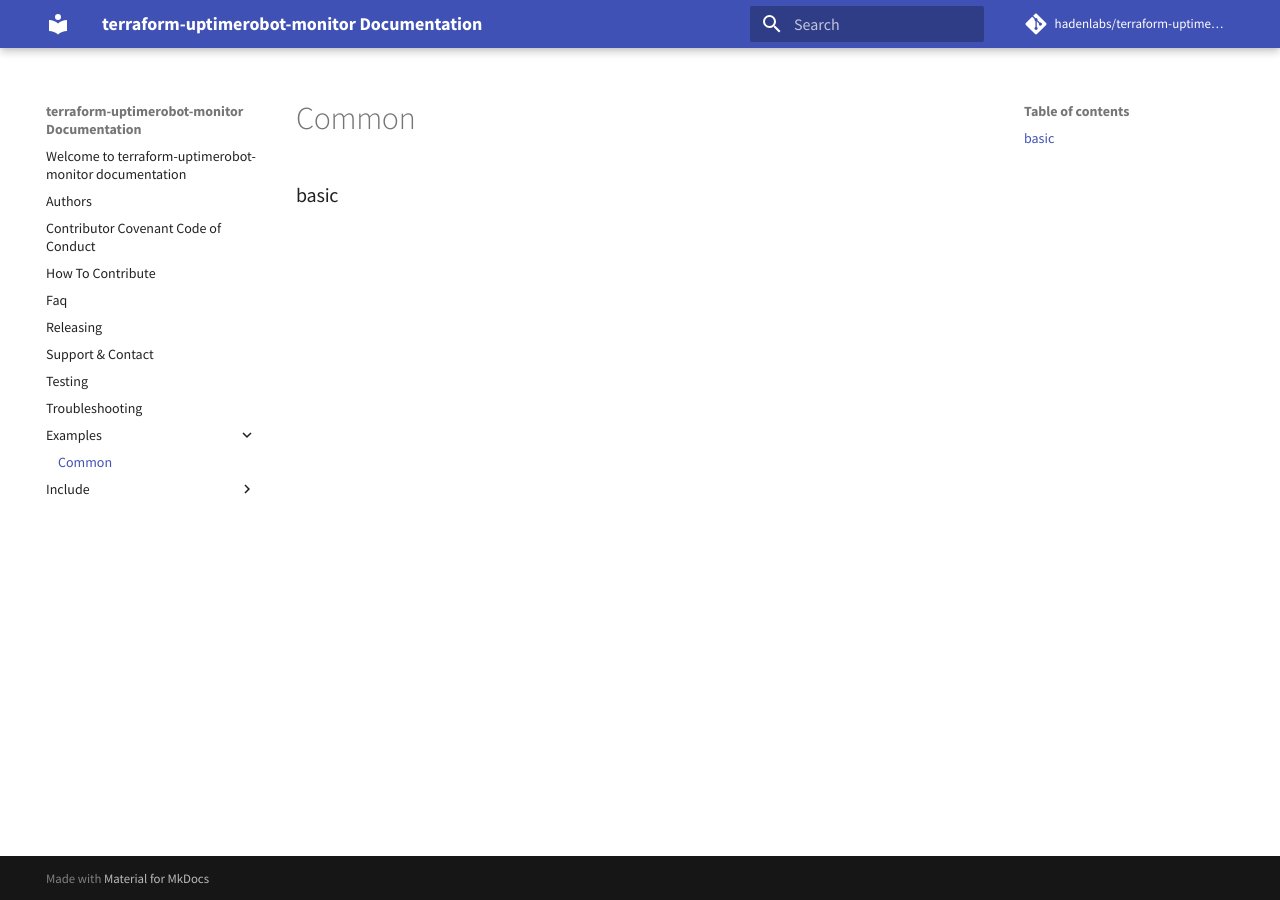
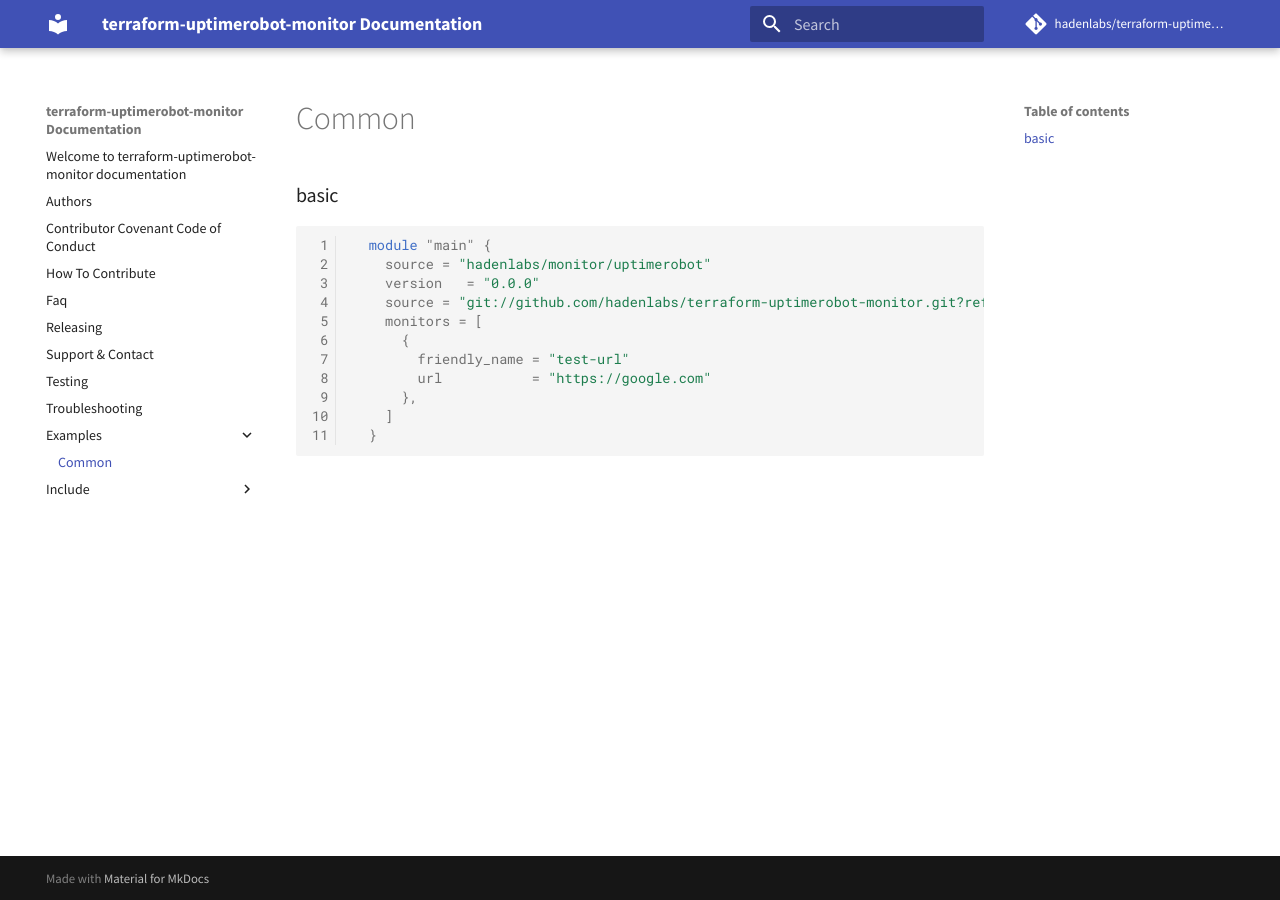
Before and after one commit to hadenlabs/terraform-uptimerobot-monitor, an MkDocs documentation site: the page built from docs/examples/common.md, in a window 1280 px wide. Built offline with MkDocs 1.6.1 and Material for MkDocs 9.7.7, drawn with Linux system fonts in a browser that asks for light colours; comment, search, counter and statistics services are not loaded.

````diff
--- a/docs/examples/common.md
+++ b/docs/examples/common.md
@@ -1 +1,15 @@
 ### basic
+
+```hcl
+  module "main" {
+    source = "hadenlabs/monitor/uptimerobot"
+    version   = "0.0.0"
+    source = "git://github.com/hadenlabs/terraform-uptimerobot-monitor.git?ref=0.0.0"
+    monitors = [
+      {
+        friendly_name = "test-url"
+        url           = "https://google.com"
+      },
+    ]
+  }
+```
````
Also changed, not shown: README.md (+20 -0 lines).
